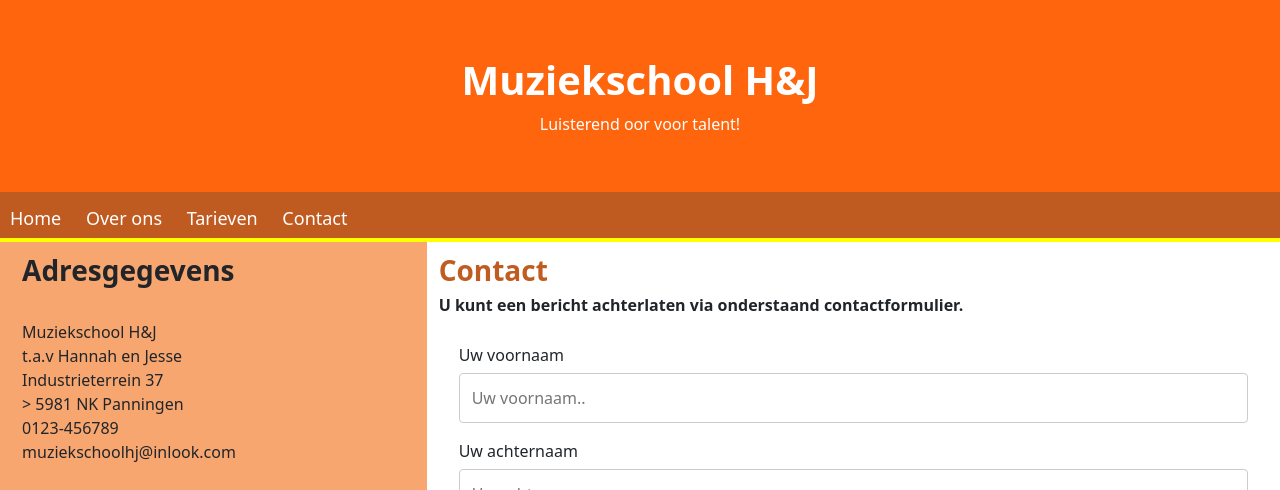
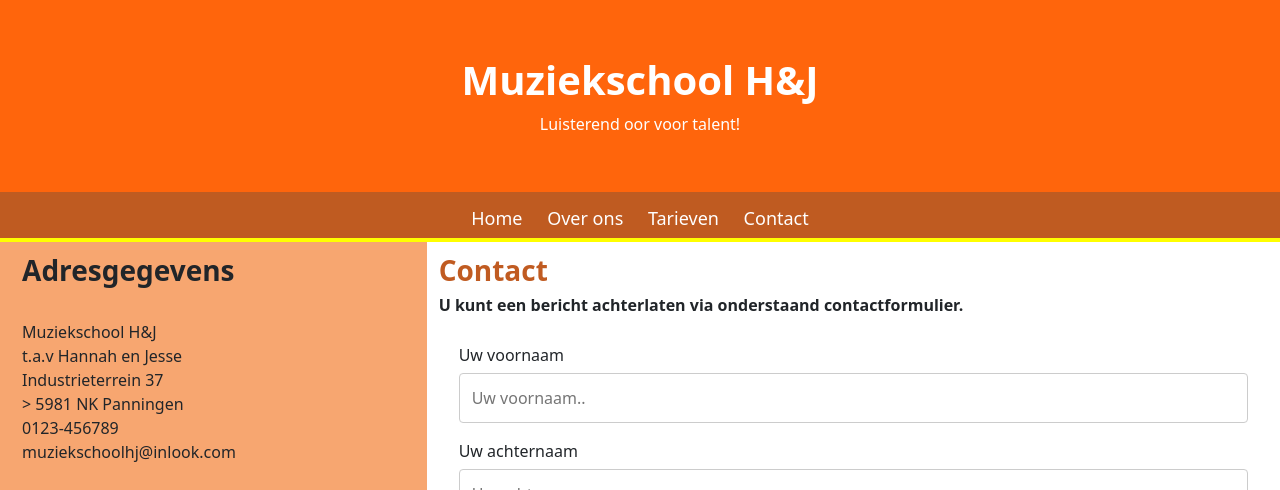
Before and after one commit to W35FRNK/Praktijkexamen-Front-End-Developer, a plain HTML site: page contact.html in a window 1280 px wide. Shown: the top 490 px of the page. Drawn offline with nearby package versions, Linux system fonts and the light colour scheme.

Commit message:
minor ss changes navbar

```diff
--- a/CSS/header-navbar.css
+++ b/CSS/header-navbar.css
@@ -27,20 +27,13 @@
 	background-color: #b94a0ae7;
 	position: relative;
 	border-bottom: 4px solid yellow;
-	/* justify-content: space-between; */
+	display: flex;
+	justify-content: center;
 }
 
 .nav > .nav-header {
 	display: inline;
 }
-
-/* .nav > .nav-header > .nav-title {
-  display: inline-block;
-  font-size: 22px;
-  color: #fff;
-  padding: 10px 10px 10px 10px;
-  margin-right: 10rem;
-} */
 
 .nav > .nav-btn {
 	display: none;
@@ -49,6 +42,7 @@
 .nav > .nav-links {
 	display: inline;
 	float: left;
+
 	font-size: 18px;
 }
 
```
Also changed, not shown: index.html (+1 -1 lines).
